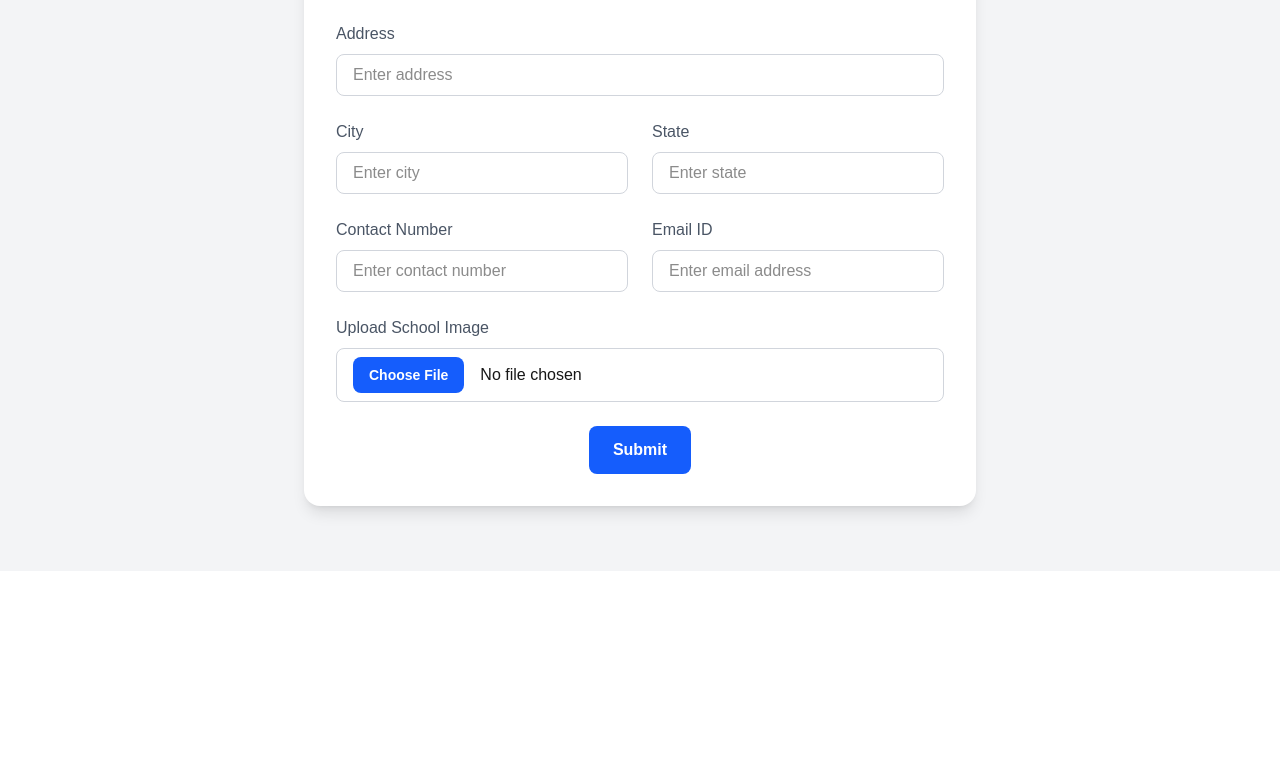
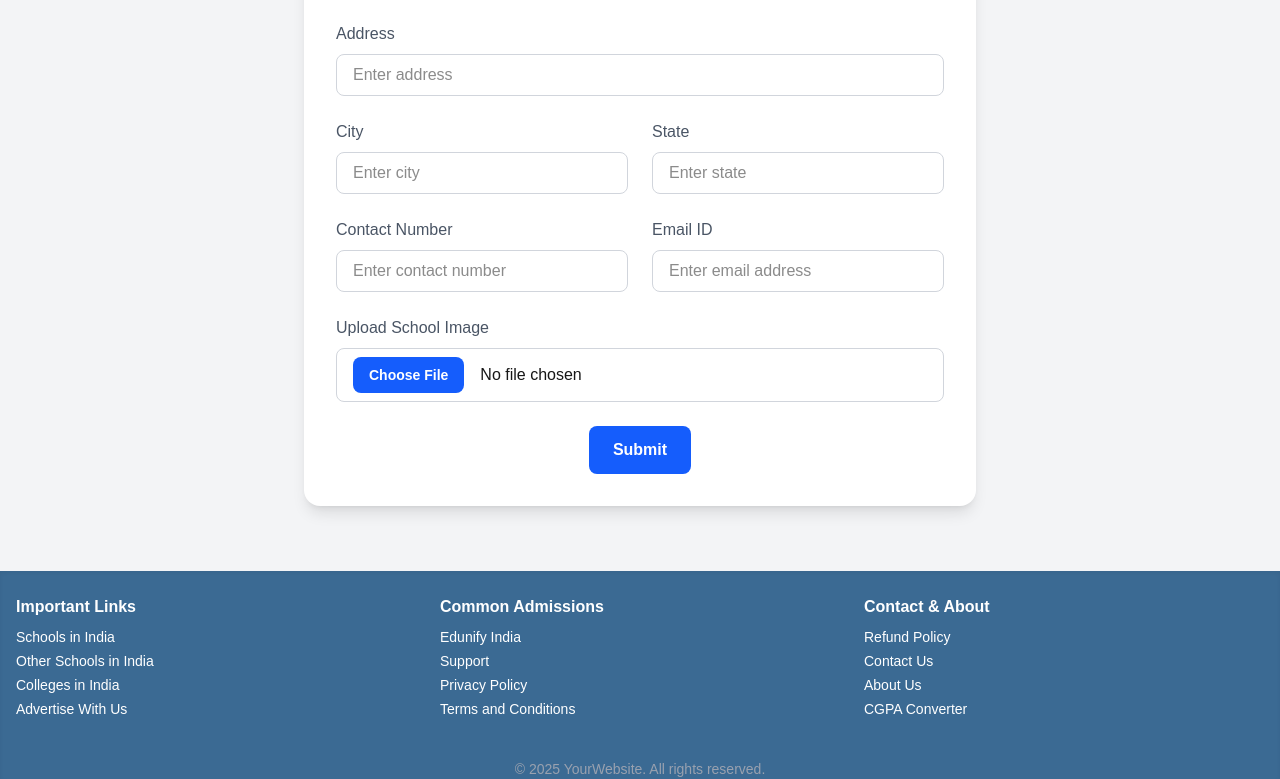
Before and after one commit to Shamsherkhan7549/School-Management-Next, a Next.js app: page /school/add in a window 1280 px wide. Shown: the part 309-1088 px from the top of the page. Before the commit the page ends 880 px from the top, so only its background shows below. Built offline with nearby package versions, Linux system fonts and the light colour scheme.

Commit message:
react-toast added to flash error and result

```diff
--- a/package.json
+++ b/package.json
@@ -16,7 +16,8 @@
     "mysql2": "^3.14.4",
     "next": "15.5.2",
     "react": "19.1.0",
-    "react-dom": "19.1.0"
+    "react-dom": "19.1.0",
+    "react-hot-toast": "^2.6.0"
   },
   "devDependencies": {
     "@eslint/eslintrc": "^3",
--- a/src/app/api/school/route.js
+++ b/src/app/api/school/route.js
@@ -29,6 +29,15 @@ export async function POST(request) {
         const schoolInfo = JSON.parse(data.get("schoolInfo")); // parse JSON string
 
         const { school_name, address, city, state, contact, email_id } = schoolInfo
+
+
+        if(!school_name||!address||!city|!state|!contact|!email_id)
+            NextResponse.json({ error: "Enter all details" }, { status: 400 })
+
+        const[row] = await pool.query("SELECT * FROM school WHERE email_id=? ",[email_id])
+
+        if(row.length>0)return NextResponse.json({ error: "School already available with this email" }, { status: 400 });
+
         // Upload file to Cloudinary
 
         // Temp file using OS temp directory
--- a/src/app/contact/page.jsx
+++ b/src/app/contact/page.jsx
@@ -1,9 +1,72 @@
-import React from 'react'
+import React from 'react';
 
-const Contact = () => {
+const ContactPage = () => {
   return (
-    <div>Contact</div>
-  )
-}
+    <div className="min-h-screen bg-gray-100 flex flex-col">
 
-export default Contact
+      {/* Page Header */}
+      <header className="bg-gray-200 text-white py-6 text-center">
+        <h1 className="text-3xl font-bold">Contact Us</h1>
+        <p className="text-gray-300 mt-2">We would love to hear from you!</p>
+      </header>
+
+      {/* Main Content */}
+      <main className="flex-1 flex justify-center items-start py-12 px-4">
+        <div className="max-w-4xl w-full grid grid-cols-1 md:grid-cols-2 gap-8">
+
+          {/* Contact Form */}
+          <div className="bg-white p-8 rounded-lg shadow-md">
+            <h2 className="text-2xl font-semibold mb-6">Send Us a Message</h2>
+            <form className="space-y-4">
+              <div>
+                <label className="block text-gray-700 mb-1">Full Name</label>
+                <input type="text" placeholder="Your Name" className="w-full px-4 py-2 border border-gray-300 rounded focus:outline-none focus:ring-2 focus:ring-green-400"/>
+              </div>
+              <div>
+                <label className="block text-gray-700 mb-1">Email</label>
+                <input type="email" placeholder="you@example.com" className="w-full px-4 py-2 border border-gray-300 rounded focus:outline-none focus:ring-2 focus:ring-green-400"/>
+              </div>
+              <div>
+                <label className="block text-gray-700 mb-1">Subject</label>
+                <input type="text" placeholder="Subject" className="w-full px-4 py-2 border border-gray-300 rounded focus:outline-none focus:ring-2 focus:ring-green-400"/>
+              </div>
+              <div>
+                <label className="block text-gray-700 mb-1">Message</label>
+                <textarea placeholder="Your message..." rows="5" className="w-full px-4 py-2 border border-gray-300 rounded focus:outline-none focus:ring-2 focus:ring-green-400"></textarea>
+              </div>
+              <button type="submit" className="w-full bg-green-500 text-white py-2 rounded hover:bg-green-600 transition duration-300">Send Message</button>
+            </form>
+          </div>
+
+          {/* Contact Info */}
+          <div className="bg-white p-8 rounded-lg shadow-md">
+            <h2 className="text-2xl font-semibold mb-6">Contact Information</h2>
+            <ul className="space-y-4 text-gray-700">
+              <li><strong>Address:</strong> 123 Street, City, India</li>
+              <li><strong>Email:</strong> contact@yourwebsite.com</li>
+              <li><strong>Phone:</strong> +91 123 456 7890</li>
+              <li><strong>Working Hours:</strong> Mon - Fri, 9:00AM - 6:00PM</li>
+            </ul>
+            <div className="mt-6">
+              <h3 className="text-lg font-semibold mb-2">Follow Us</h3>
+              <div className="flex space-x-4">
+                <a href="#" className="text-gray-500 hover:text-green-500">Facebook</a>
+                <a href="#" className="text-gray-500 hover:text-green-500">Twitter</a>
+                <a href="#" className="text-gray-500 hover:text-green-500">Instagram</a>
+              </div>
+            </div>
+          </div>
+
+        </div>
+      </main>
+
+      {/* Footer */}
+      <footer className="bg-gray-900 text-white text-center py-4">
+        &copy; {new Date().getFullYear()} YourWebsite. All rights reserved.
+      </footer>
+
+    </div>
+  );
+};
+
+export default ContactPage;
--- a/src/app/layout.jsx
+++ b/src/app/layout.jsx
@@ -3,6 +3,7 @@ import { Geist, Geist_Mono } from "next/font/google";
 import "./globals.css";
 import Header from "@/component/Header";
 import Footer from "@/component/Footer";
+import { SchoolProvider } from "@/schoolContext/SchoolContext";
 
 const geistSans = Geist({
   variable: "--font-geist-sans",
@@ -25,9 +26,11 @@ export default function RootLayout({ children }) {
       <body
         className={`${geistSans.variable} ${geistMono.variable} antialiased`}
       >
-        <Header/>
-        {children}
-        <Footer/>
+        <Header />
+        <SchoolProvider>
+          {children}
+        </SchoolProvider>
+        <Footer />
       </body>
     </html>
   );
--- a/src/app/page.jsx
+++ b/src/app/page.jsx
@@ -3,9 +3,12 @@ import React, { useEffect, useState } from 'react'
 import axios from 'axios'
 import Card from '@/component/Card'
 import SchoolSearch from '@/component/SchoolSearch'
+import { Toaster } from 'react-hot-toast';
+import toast from 'react-hot-toast'
+import { useSchoolContext } from '@/schoolContext/SchoolContext'
 
 const page = () => {
-  const [schools, setSchools] = useState([])
+ const{schools, setSchools} = useSchoolContext()
 
   const allSchools = async() => {
     try{
@@ -15,6 +18,7 @@ const page = () => {
         setSchools(data.schools)
       }
     }catch(error){
+      toast.error("error.response.message")
       console.log(error)
     }
   }
@@ -27,6 +31,7 @@ const page = () => {
   return (
     <>
     <div className='my-5 py-5 md:mx-[100px] '>
+       <Toaster position="top-right" reverseOrder={false} />
 
       <SchoolSearch/>
 
--- a/src/app/school/add/page.jsx
+++ b/src/app/school/add/page.jsx
@@ -1,7 +1,10 @@
 'use client'
-import React, { useState } from 'react'
+import React, { useEffect, useState } from 'react'
 import axios from 'axios'
-import { useRouter } from 'next/router';
+import { useRouter } from 'next/navigation';
+import { Toaster } from 'react-hot-toast';
+import toast from 'react-hot-toast';
+
 
 const AddSchool = () => {
 
@@ -25,17 +28,33 @@ const AddSchool = () => {
     setSchoolInfo(prevInfo => ({ ...prevInfo, [event.target.name]: event.target.value }))
   };
 
+  const validateInput = (schoolInfo) => {
+    if (!schoolInfo.school_name)
+      return toast.error('Username is required');
+    else if (!schoolInfo.address)
+      return toast.error('Address is required');
+    else if (!schoolInfo.city)
+      return toast.error('City is required');
+    else if (!schoolInfo.state)
+      return toast.error('State is required');
+    else if (!schoolInfo.contact)
+      return toast.error('Contact is required');
+    else if (!schoolInfo.email_id)
+      return toast.error('Email is required');
+
+  }
+
 
   const handlingSubmit = async (event) => {
     event.preventDefault();
     try {
 
-      if (!file) return "please upload image"
+      validateInput(schoolInfo)
+
+      if (!file) return toast.error("Image upload is required")
       const formData = new FormData()
       formData.append("image", file)
       formData.append("schoolInfo", JSON.stringify(schoolInfo))
-
-
 
       const response = await axios.post('/api/school', formData,
         {
@@ -44,10 +63,10 @@ const AddSchool = () => {
           }
         })
 
+      const data = response.data
+
       if (data.success) {
-        router.push('/')
-      }
-
+        toast.success('School added successfully!');
         setSchoolInfo({
           school_name: "",
           address: "",
@@ -58,15 +77,27 @@ const AddSchool = () => {
         })
 
         setFile(null)
+        router.push('/')
+
+      }else{
+        toast.error(data.message || 'Something went wrong!');
+      }
+
+
 
     } catch (error) {
+      toast.error(error.message)
       console.log("error in add school: " + error)
     }
   }
 
+
+
   return (
     <div className="min-h-screen flex items-center justify-center bg-gray-100 p-6">
       <form onSubmit={handlingSubmit} className="w-full max-w-2xl bg-white shadow-lg rounded-2xl p-8 space-y-6">
+        <Toaster position="top-right" reverseOrder={true} />
+
         <h2 className="text-2xl font-bold text-gray-700 text-center">School Registration Form</h2>
 
         {/*  Sl Name */}
--- a/src/component/Footer.jsx
+++ b/src/component/Footer.jsx
@@ -2,7 +2,48 @@ import React from 'react'
 
 const Footer = () => {
   return (
-    <div></div>
+    <footer className="bg-[#144c7dd4]  text-white w-full  bottom-0 left-0 shadow-inner">
+  <div className="max-w-7xl mx-auto px-4 py-6 grid grid-cols-1 sm:grid-cols-2 md:grid-cols-3 gap-6">
+
+    {/* Important Links */}
+    <div>
+      <h3 className="font-semibold mb-2">Important Links</h3>
+      <ul className="space-y-1 text-sm">
+        <li><a href="#" className="hover:text-green-400">Schools in India</a></li>
+        <li><a href="#" className="hover:text-green-400">Other Schools in India</a></li>
+        <li><a href="#" className="hover:text-green-400">Colleges in India</a></li>
+        <li><a href="#" className="hover:text-green-400">Advertise With Us</a></li>
+      </ul>
+    </div>
+
+    {/* Common Admissions */}
+    <div>
+      <h3 className="font-semibold mb-2">Common Admissions</h3>
+      <ul className="space-y-1 text-sm">
+        <li><a href="#" className="hover:text-green-400">Edunify India</a></li>
+        <li><a href="#" className="hover:text-green-400">Support</a></li>
+        <li><a href="#" className="hover:text-green-400">Privacy Policy</a></li>
+        <li><a href="#" className="hover:text-green-400">Terms and Conditions</a></li>
+      </ul>
+    </div>
+
+    {/* Contact & About */}
+    <div>
+      <h3 className="font-semibold mb-2">Contact & About</h3>
+      <ul className="space-y-1 text-sm">
+        <li><a href="#" className="hover:text-green-400">Refund Policy</a></li>
+        <li><a href="#" className="hover:text-green-400">Contact Us</a></li>
+        <li><a href="#" className="hover:text-green-400">About Us</a></li>
+        <li><a href="#" className="hover:text-green-400">CGPA Converter</a></li>
+      </ul>
+    </div>
+
+  </div>
+  <div className="text-center text-gray-400 text-sm mt-4">
+    &copy; {new Date().getFullYear()} YourWebsite. All rights reserved.
+  </div>
+</footer>
+
   )
 }
 
--- /dev/null
+++ b/src/schoolContext/SchoolContext.jsx
@@ -0,0 +1,16 @@
+'use client';
+import { createContext, useState, useContext } from 'react';
+
+const SchoolContext = createContext();
+
+export const SchoolProvider = ({ children }) => {
+  const [schools, setSchools] = useState([])
+
+  return (
+    <SchoolContext.Provider value={{ schools, setSchools }}>
+      {children}
+    </SchoolContext.Provider>
+  );
+};
+
+export const useSchoolContext = () => useContext(SchoolContext);
```
Also changed, not shown: 1 other file (tests, documents, lock files or other folders). Lines whose indentation alone changed are shown as unchanged.
